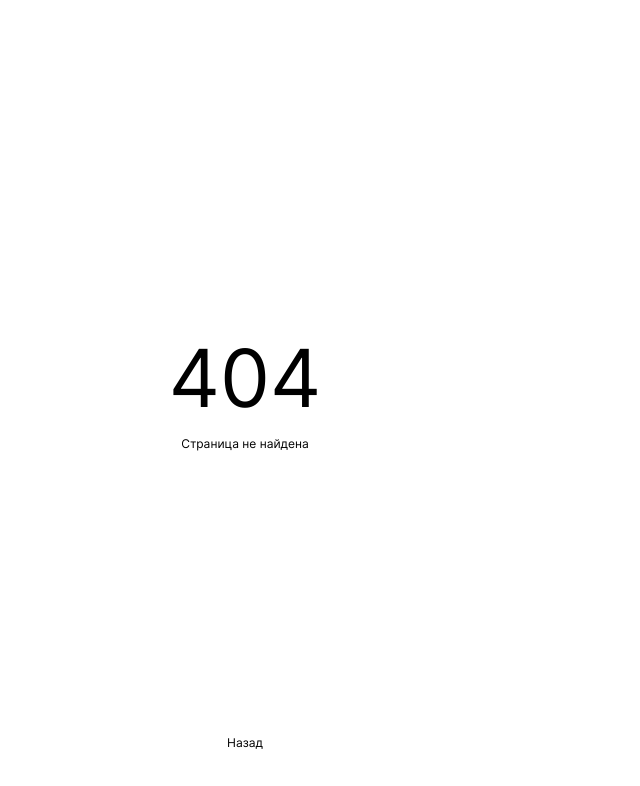
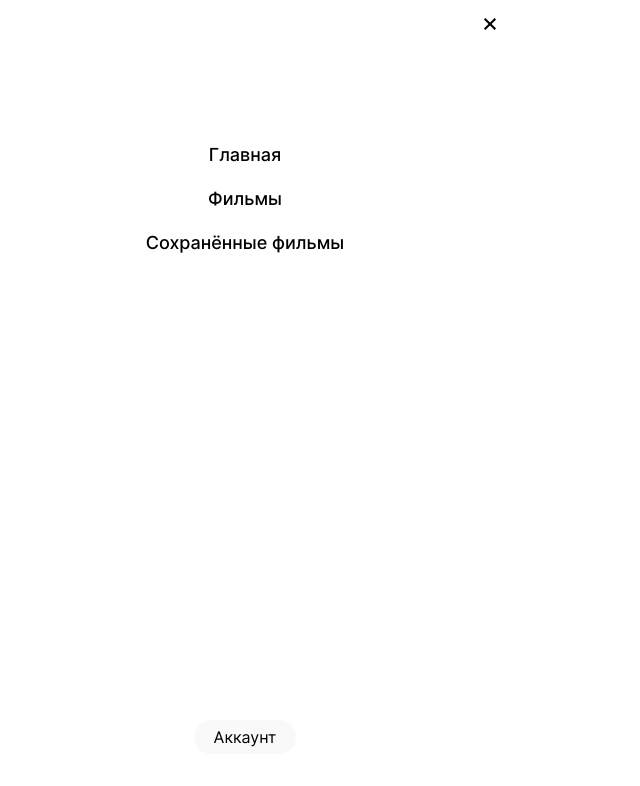
Before and after one commit to BakumenkoVS/movies-explorer-frontend, a React (Create React App) app: page /1 in a window 1280 px wide. Before the commit this address had no page. Shown: the top 786 px of the page, without its empty margins (325-965 px from the left). Built offline with nearby package versions, Linux system fonts and the light colour scheme.

Commit message:
add new comp

```diff
--- a/src/components/AboutMe/AboutMe.js
+++ b/src/components/AboutMe/AboutMe.js
@@ -3,7 +3,7 @@ import me from "../../images/123.png";
 
 export default function AboutMe() {
    return (
-      <div className="about-me">
+      <div className="about-me" id="AboutMe">
          <h2 className="title">Студент</h2>
          <img src={me} className="about-me__img"></img>
          <h3 className="about-me__name">Владислав</h3>
--- a/src/components/AboutProject/AboutProject.js
+++ b/src/components/AboutProject/AboutProject.js
@@ -2,7 +2,7 @@ import "./AboutProject.css";
 
 export default function AboutProject() {
    return (
-      <div className="about-project" name="AboutProject">
+      <div className="about-project" id="AboutProject">
          <h2 className="title">О проекте</h2>
          <h3 className="about-project__subtitle">
             Дипломный проект включал 5 этапов
--- a/src/components/App/App.js
+++ b/src/components/App/App.js
@@ -9,6 +9,7 @@ import Register from "../Register/Register";
 import Login from "../Login/Login";
 import Profile from "../Profile/Profile";
 import NotFound from "../NotFound/NotFound";
+import Menu from "../Menu/Menu";
 export default function App() {
    return (
       <div className="page">
@@ -20,6 +21,8 @@ export default function App() {
             <Route path="/signin" element={<Login />} />
             <Route path="/profile" element={<Profile />} />
             <Route path="*" element={<NotFound />} />
+            <Route path="/1" element={<Menu />} />
+
          </Routes>
       </div>
    );
--- a/src/components/HeaderMain/HeaderMain.css
+++ b/src/components/HeaderMain/HeaderMain.css
@@ -28,6 +28,8 @@
    font-weight: 500;
    font-size: 10px;
    line-height: 16px;
+   text-decoration: none;
+   color: #000000;
 }
 
 .header__link_button{
--- a/src/components/HeaderMain/HeaderMain.js
+++ b/src/components/HeaderMain/HeaderMain.js
@@ -5,10 +5,13 @@ import { Link, Route, Routes } from "react-router-dom";
 export default function Header() {
    return (
       <header className="header">
-         <img src={logo} className="logo" alt="Логотип" />
+         <Link to="/">
+            <img src={logo} className="logo" alt="Логотип" />
+         </Link>
+
          <div className="heder__links">
-            <a className="header__link">Регистрация</a>
-            <a className="header__link header__link_button">Войти</a>
+            <Link to='/signup' className="header__link">Регистрация</Link>
+            <Link to='/signin' className="header__link header__link_button">Войти</Link>
          </div>
       </header>
    );
--- a/src/components/HeaderMovies/HeaderMovies.js
+++ b/src/components/HeaderMovies/HeaderMovies.jsx
@@ -1,11 +1,14 @@
 import React from "react";
 import navIcon from "../../images/Navigation-icon.svg";
 import logo from "../../images/logo.svg";
+import { Link } from 'react-router-dom';
 
 export default function HederMovies() {
    return (
       <header className="header header_movies">
-         <img src={logo} className="logo" alt="Логотип" />
+         <Link to="/">
+            <img src={logo} className="logo" alt="Логотип" />
+         </Link>
          <img
             src={navIcon}
             className="heder__nav-logo"
--- /dev/null
+++ b/src/components/Menu/Menu.css
@@ -0,0 +1,54 @@
+.menu {
+   max-width: 540px;
+   width: 100%;
+   position: relative;
+}
+
+.menu__close-button {
+   position: absolute;
+   top: 13.44px;
+   right: 13.44px;
+   background-color: white;
+   border: 0;
+   width: 23px;
+   height: 23px;
+   padding: 0;
+   cursor: pointer;
+}
+
+.menu__close-button_img {
+   width: 22px;
+   height: 22px;
+}
+
+.menu__links {
+   display: flex;
+   flex-direction: column;
+   margin-top: 144px;
+}
+
+.menu__link {
+   text-decoration: none;
+   color: black;
+   text-align: center;
+   padding-bottom: 7px;
+   margin: 0 auto 15px;
+   font-weight: 500;
+   font-size: 18px;
+   line-height: 22px;
+}
+
+.menu__link_active {
+   border-bottom: 2px solid black;
+}
+
+.menu__profile-link {
+   background: #f9f9f9;
+   border-radius: 20px;
+   padding: 8px 20px;
+   margin: 444px auto 32px;
+   color: #000;
+   border-radius: 20px;
+   text-decoration: none;
+   cursor: pointer;
+}
--- /dev/null
+++ b/src/components/Menu/Menu.jsx
@@ -0,0 +1,27 @@
+import React from "react";
+import { NavLink } from "react-router-dom";
+import "./Menu.css";
+import close from "../../images/close_icon.svg";
+export default function Menu() {
+   return (
+      <nav className="menu">
+         <button className="menu__close-button">
+            <img src={close} className="menu__close-button_img"></img>
+         </button>
+         <div className="menu__links">
+            <NavLink to="/" className="menu__link" activeClassName="menu__link_active">
+               Главная
+            </NavLink>
+            <NavLink to="/movies" className="menu__link" activeClassName="menu__link_active">
+               Фильмы
+            </NavLink>
+            <NavLink to="/" className="menu__link" activeClassName="menu__link_active">
+               Сохранённые фильмы
+            </NavLink>
+            <NavLink to="/profile" className="menu__profile-link">
+            Аккаунт
+            </NavLink>
+         </div>
+      </nav>
+   );
+}
--- a/src/components/Movies/Movies.js
+++ b/src/components/Movies/Movies.js
@@ -5,6 +5,7 @@ import SearchForm from "./../SearchForm/SearchForm";
 import MoviesCardList from "./../MoviesCardList/MoviesCardList";
 import More from "./../More/More";
 import Footer from "../Footer/Footer";
+import Menu from "../Menu/Menu";
 export default function Movies() {
    return (
       <div className="movies">
--- a/src/components/NotFound/NotFound.css
+++ b/src/components/NotFound/NotFound.css
@@ -25,7 +25,8 @@
    font-weight: 400;
    font-size: 12px;
    line-height: 15px;
-   text-decoration: none;
-   color: #000;
+   border: 0;
+   background-color: white;
    margin: 284px 0 30px;
+   cursor: pointer;
 }
--- a/src/components/NotFound/NotFound.js
+++ b/src/components/NotFound/NotFound.js
@@ -1,14 +1,16 @@
 import React from "react";
-import { Link } from "react-router-dom";
+import { Link, useNavigate } from "react-router-dom";
 import "./NotFound.css";
 export default function NotFound() {
+    const history = useNavigate();
+    const goBack = () => history(-1);
    return (
       <div className="notFound">
          <h2 className="notFound__title">404</h2>
          <p className="notFound__subtitle">Страница не найдена</p>
-         <Link to="/" className="notFound__link">
+         <button onClick={goBack} className="notFound__link">
             Назад
-         </Link>
+         </button>
       </div>
    );
 }
--- a/src/components/Techs/Techs.js
+++ b/src/components/Techs/Techs.js
@@ -3,7 +3,7 @@ import "./Techs.css";
 
 export default function Techs() {
    return (
-      <div className="techs" name="Techs">
+      <div className="techs" id="Techs">
          <h2 className="title">Технологии</h2>
          <h3 className="techs__subtitle">7 технологий</h3>
          <p className="techs__text">
```
Also changed, not shown: src/images/close_icon.svg (added).
